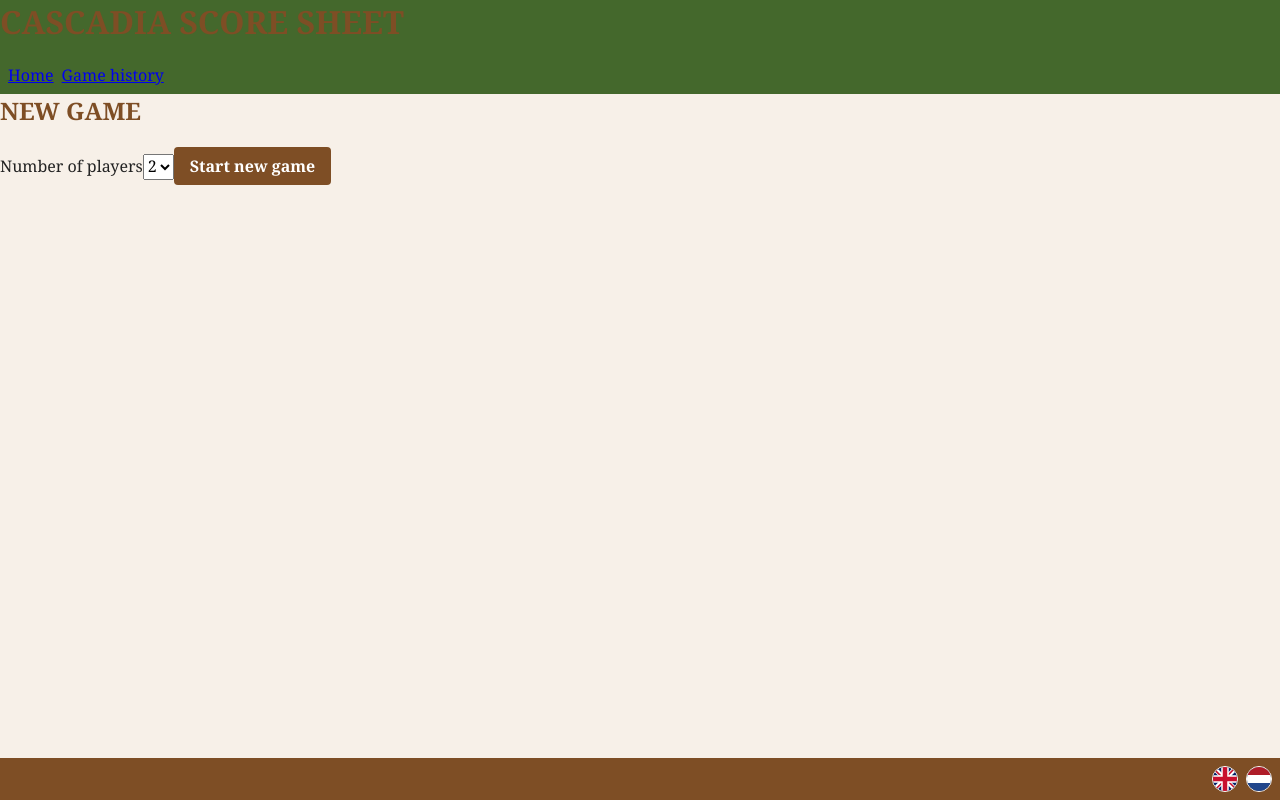
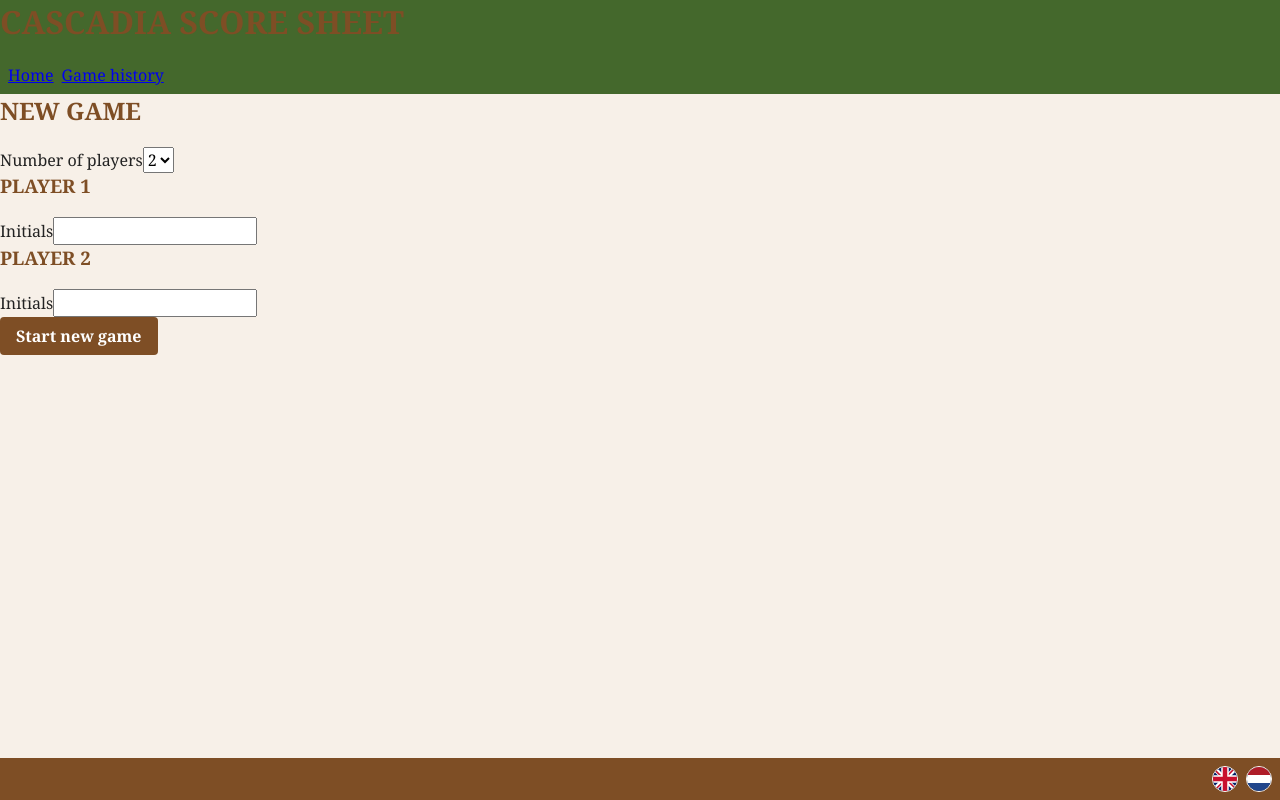
Before and after one commit to awolkers/cascadia-scoresheet, a Nuxt app: page / in a window 1280 px wide. Built offline with nearby package versions, Linux system fonts and the light colour scheme.

Commit message:
basic setup for adding player initials

```diff
--- a/components/NewGameForm.vue
+++ b/components/NewGameForm.vue
@@ -1,6 +1,7 @@
 <script setup lang="ts">
 const store = useGameStore();
 const numberOfPlayers = ref(2);
+const playerInitials = ref(['', '', '', '']);
 
 const confirmDialogOpen = ref(false);
 
@@ -11,7 +12,14 @@
 const onNewSessionHandler = () => {
   confirmDialogOpen.value = false;
   store.$reset();
-  store.setPlayers(Array(numberOfPlayers.value).fill({ name: 'Arno' }));
+
+  const players = [];
+
+  for (let index = 0; index < numberOfPlayers.value; index++) {
+    players.push({ name: playerInitials.value[index] });
+  }
+
+  store.setPlayers(players);
   store.initScoreSheet();
 };
 </script>
@@ -21,11 +29,21 @@
     <h2>New game</h2>
     <label for="players">Number of players</label>
     <select v-model.number="numberOfPlayers">
-      <option :value="1">1</option>
-      <option :value="2">2</option>
-      <option :value="3">3</option>
-      <option :value="4">4</option>
+      <option v-for="index in 4" :key="index" :value="index" :selected="index === numberOfPlayers">{{ index }}</option>
     </select>
+
+    <div v-for="index in numberOfPlayers" :key="index">
+      <h3>Player {{ index }}</h3>
+      <label :for="`playerInitials${index}`">Initials</label>
+      <input
+        :id="`playerInitials${index}`"
+        v-model.trim="playerInitials[index - 1]"
+        pattern="[a-zA-Z]+"
+        type="text"
+        maxlength="4"
+        required
+      />
+    </div>
 
     <BaseButton type="submit" label="Start new game" />
 
```
